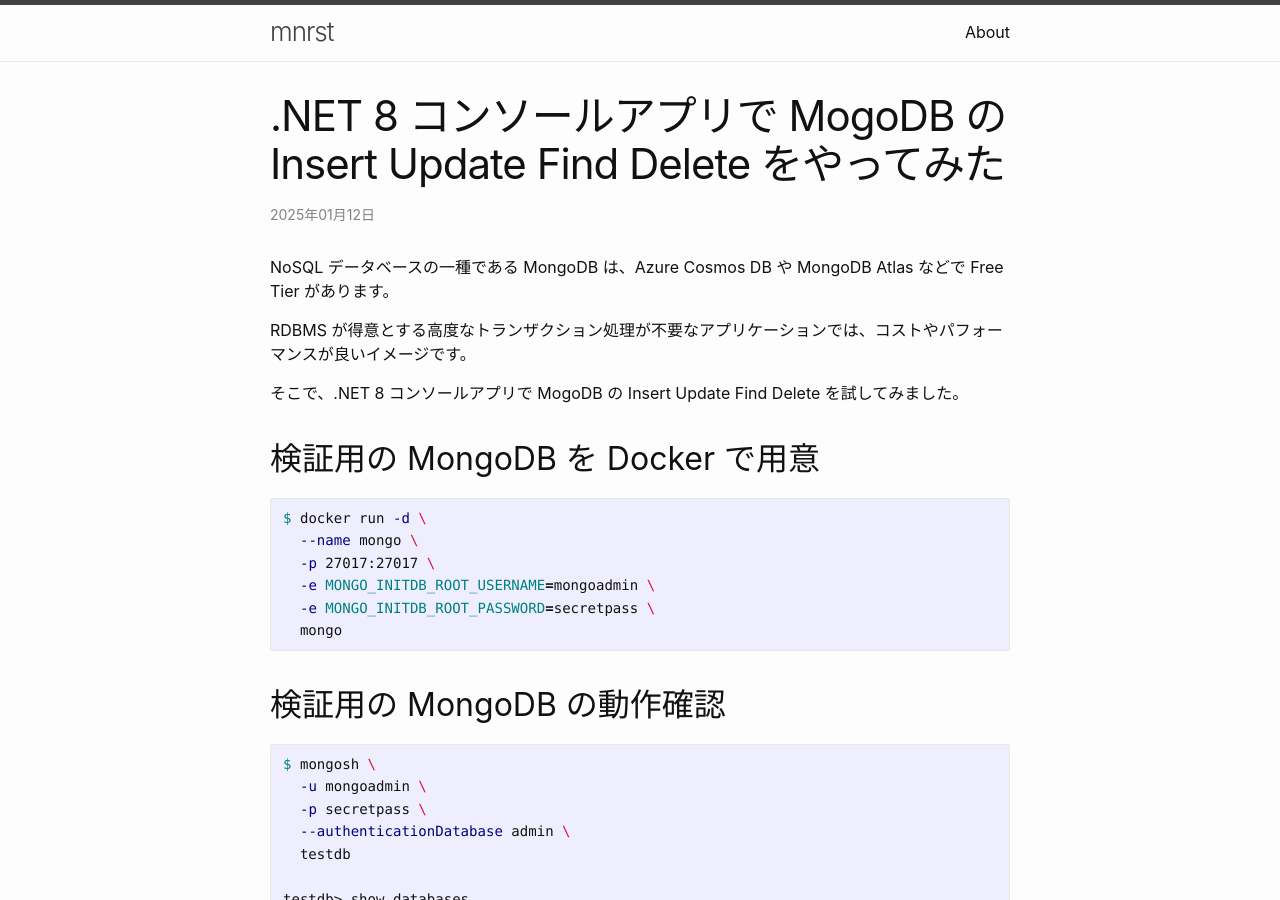
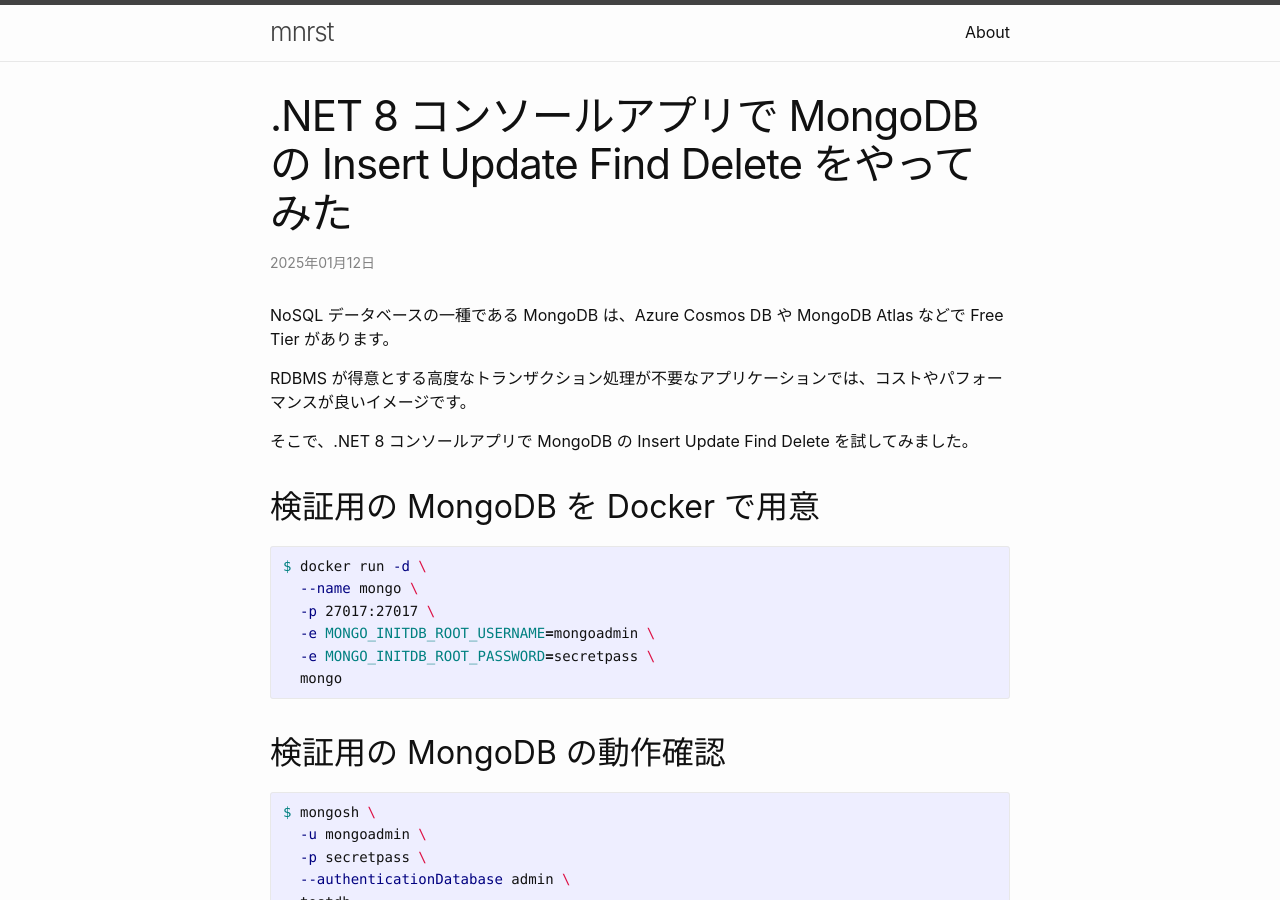
Before and after one commit to mnrst/mnrst.github.io, a Jekyll site: the page built from _posts/2025-01-12-dotnet-mongodb.md, in a window 1280 px wide and 900 px high. Built offline with Jekyll 4.4.1, drawn with Linux system fonts in a browser that asks for light colours.

Commit message:
update _posts/2025-01-12-dotnet-mongodb.md

```diff
--- a/_posts/2025-01-12-dotnet-mongodb.md
+++ b/_posts/2025-01-12-dotnet-mongodb.md
@@ -1,13 +1,13 @@
 ---
 layout: post
-title: .NET 8 コンソールアプリで MogoDB の Insert Update Find Delete をやってみた
+title: .NET 8 コンソールアプリで MongoDB の Insert Update Find Delete をやってみた
 ---
 
 NoSQL データベースの一種である MongoDB は、Azure Cosmos DB や MongoDB Atlas などで Free Tier があります。
 
 RDBMS が得意とする高度なトランザクション処理が不要なアプリケーションでは、コストやパフォーマンスが良いイメージです。
 
-そこで、.NET 8 コンソールアプリで MogoDB の Insert Update Find Delete を試してみました。
+そこで、.NET 8 コンソールアプリで MongoDB の Insert Update Find Delete を試してみました。
 
 ## 検証用の MongoDB を Docker で用意
 
```
